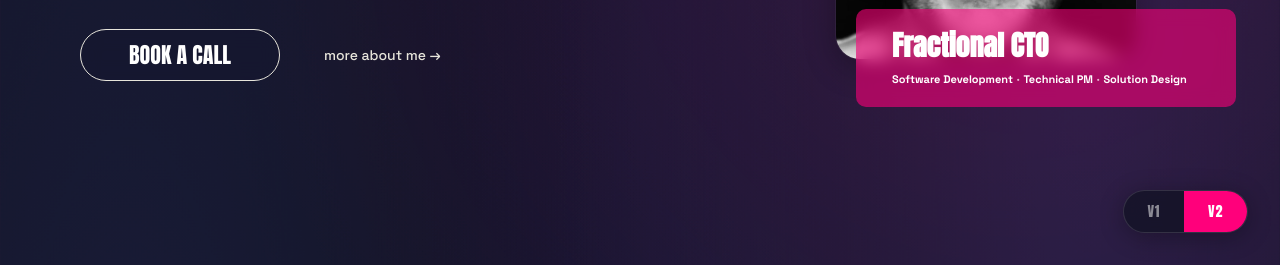
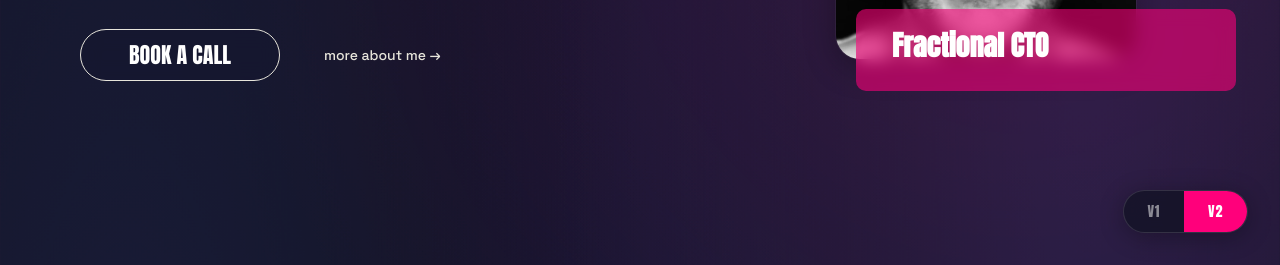
Before and after one commit to DonHeidi/sebastian-heitmann, an Astro site: page /v2 in a window 1280 px wide. Shown: the part 535-800 px from the top of the page. Built offline with nearby package versions, Linux system fonts and the light colour scheme; Astro itself is replaced by a stand-in of ours.

Commit message:
fix(v2): remove skill labels from Fractional CTO badge
Co-Authored-By: Claude Opus 4.6 (1M context) <noreply@anthropic.com>

```diff
--- a/src/components/v2/hero.astro
+++ b/src/components/v2/hero.astro
@@ -48,13 +48,6 @@ import picture from '../../assets/fb.jpg';
 
             <div class="hero-badge">
                 <p class="hero-badge__title">Fractional CTO</p>
-                <div class="hero-badge__skills">
-                    <span>Software Development</span>
-                    <span class="hero-badge__dot">·</span>
-                    <span>Technical PM</span>
-                    <span class="hero-badge__dot">·</span>
-                    <span>Solution Design</span>
-                </div>
             </div>
         </aside>
     </div>
```
